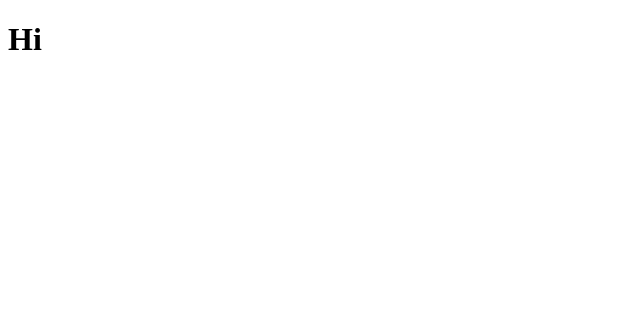
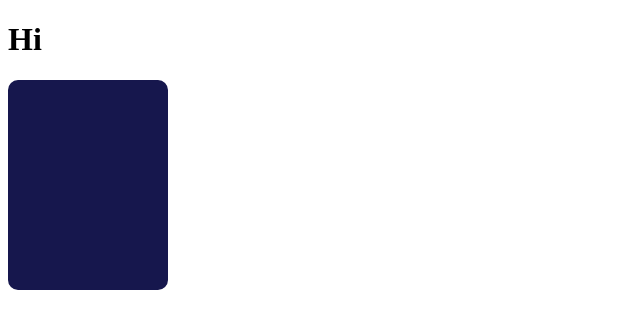
Before and after one commit to iriaatti/ReDi-Web-Dev-Project, a plain HTML site: page index.html in a window 1280 px wide. Shown: the whole page, without its empty margins (0-640 px from the left). Drawn offline with Linux system fonts and the light colour scheme.

Commit message:
created new divs and linked stylesheet

```diff
--- a/index.html
+++ b/index.html
@@ -1,16 +1,21 @@
 <!DOCTYPE html>
 <html lang="en">
-<head>
-    <meta charset="UTF-8">
-    <meta name="viewport" content="width=device-width, initial-scale=1.0">
+  <head>
+    <meta charset="UTF-8" />
+    <meta name="viewport" content="width=device-width, initial-scale=1.0" />
     <title>Memory Game</title>
-    <link rel="stylesheet" href="style.css">
-</head>
-<body>
+    <link rel="stylesheet" href="style.css" />
+  </head>
+  <body>
     <h1>Hi</h1>
-    <div class="table">
-        <div class="card"></div>
-    </div>
+    <section class="table">
+      <div class="card">
+        <div class="cardBase">
+          <div class="cardFront"></div>
+          <div class="cardBack"></div>
+        </div>
+      </div>
+    </section>
     <script src="main.js"></script>
-</body>
+  </body>
 </html>
```
